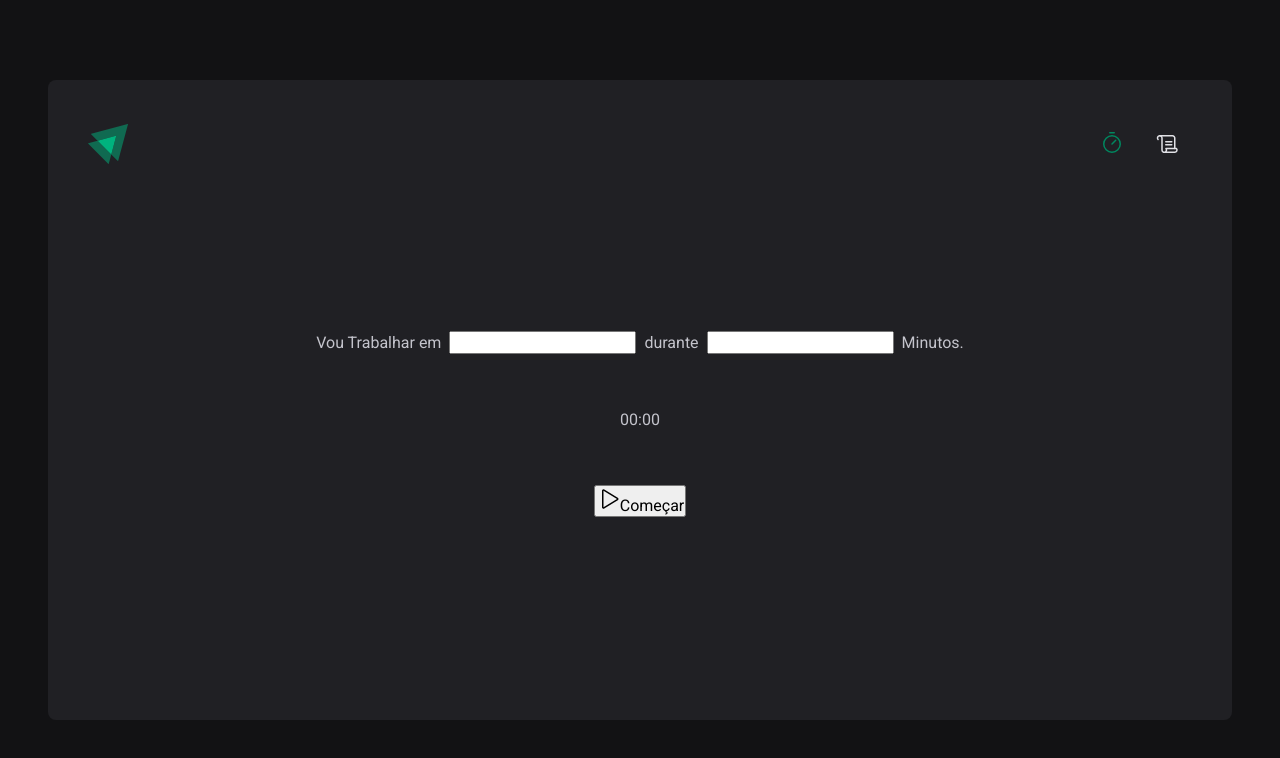
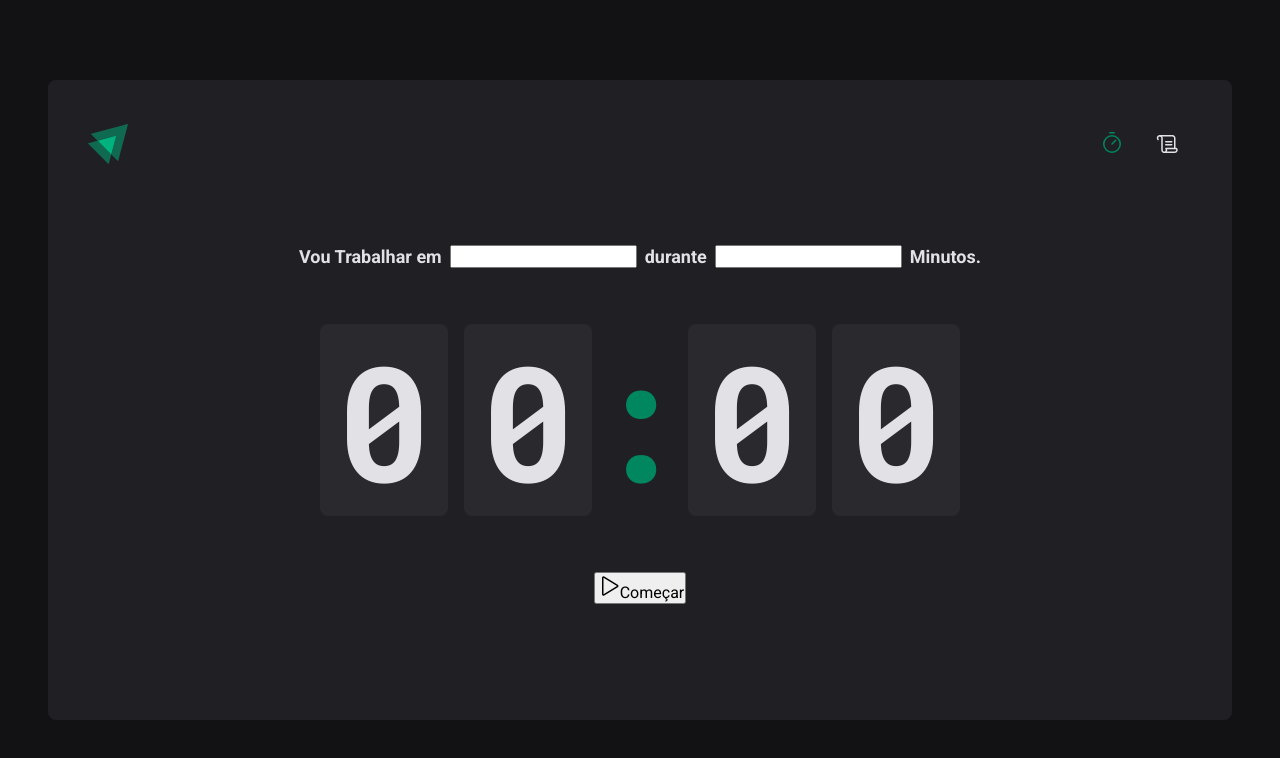
Before and after one commit to Guiihenriiq/Ignite-Timer, a React (Vite) app: page / in a window 1280 px wide. Shown: the top 758 px of the page. Built offline with nearby package versions, Linux system fonts and the light colour scheme.

Commit message:
Páginas e rotas - Página: Home

```diff
--- a/src/layouts/DefaultLayout/index.tsx
+++ b/src/layouts/DefaultLayout/index.tsx
@@ -1,6 +1,6 @@
 import { Outlet } from "react-router-dom";
 import { LayoutContainer } from "./styles";
-import { Header } from "../../components/Header/Index";
+import { Header } from "../../components/Header";
 
 export function DefaultLayout(){
     return (
--- a/src/pages/Home/index.tsx
+++ b/src/pages/Home/index.tsx
@@ -1,5 +1,5 @@
 import { Play } from "phosphor-react";
-import { CountdownContainer, FormContainer, HomeContainer } from "./styles";
+import { CountdownContainer, FormContainer, HomeContainer, Separator } from "./styles";
 
 export function Home() {
     return (
@@ -18,7 +18,7 @@
                 <CountdownContainer>
                     <span>0</span>
                     <span>0</span>
-                    <span>:</span>
+                    <Separator>:</Separator>
                     <span>0</span>
                     <span>0</span>
                 </CountdownContainer>
--- a/src/pages/Home/styles.ts
+++ b/src/pages/Home/styles.ts
@@ -24,8 +24,34 @@
     align-items: center;
     justify-content: center;
     gap: 0.5rem;
+    color: ${(props) => props.theme["gray-100"]};
+    font-size: 1.125rem;
+    font-weight: bold;
+    flex-wrap: wrap;
 `;
 
 export const CountdownContainer = styled.div`
+    font-family: 'Roboto Mono', monospace;
+    font-size: 10rem;
+    line-height: 8rem;
+    color: ${(props) => props.theme["gray-100"]};
 
+    display: flex;
+    gap: 1rem;
+
+    span {
+        background: ${(props) => props.theme["gray-700"]};
+        padding: 2rem 1rem;
+        border-radius: 8px;
+    }
 `;
+
+export const Separator = styled.div`
+    padding: 2rem 0;
+    color:${(props) => props.theme["green-500"]};
+
+    width: 4rem;
+    overflow: hidden;
+    display: flex;
+    justify-content: center;
+`;
--- a/src/styles/global.ts
+++ b/src/styles/global.ts
@@ -13,6 +13,7 @@
      body {
         background: ${props => props.theme["gray-900"]};
         color: ${props => props.theme["gray-300"]};
+        -webkit-font-smoothing: antialiased;
      }
      body, input, textarea, button {
         font-family: 'Roboto', sans-serif;
```
